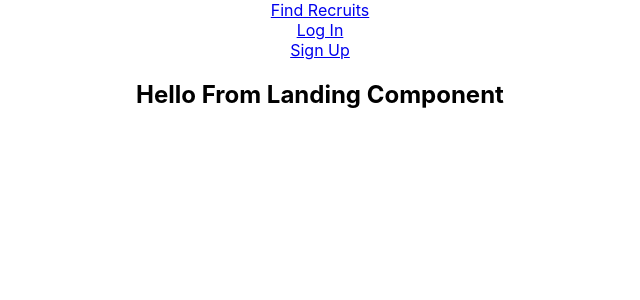
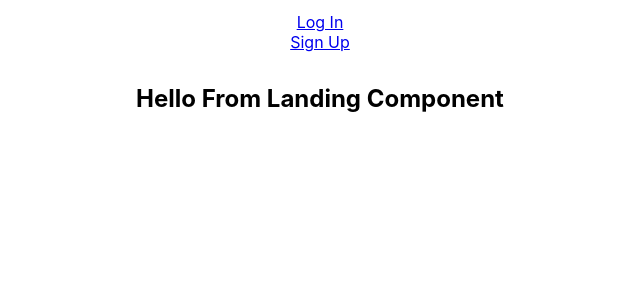
Before and after one commit to mj305/Wynrace, a React (Create React App) app: page / in a window 1280 px wide. Shown: the top 300 px of the page, without its empty margins (320-960 px from the left). Built offline with nearby package versions, Linux system fonts and the light colour scheme.

Commit message:
navbar links

```diff
--- a/src/Components/NavBarFolder/NavBar.css
+++ b/src/Components/NavBarFolder/NavBar.css
@@ -0,0 +1,10 @@
+.navbar {
+
+    padding: 12px 12px 12px 12px;
+}
+
+.btn:link
+.btn:visited{
+    color: black;
+    text-decoration: none;
+}
--- a/src/Components/NavBarFolder/NavBar.js
+++ b/src/Components/NavBarFolder/NavBar.js
@@ -1,12 +1,14 @@
 import React from 'react';
+import './NavBar.css';
 
 const NavBar = () => {
 
   return (
     <>
-        <nav><a id="find-recruits" className="btn" href="find recruits">Find Recruits</a></nav>
+      <div className="navbar">
         <nav><a id="log-in" className="btn" href="log in">Log In</a></nav>
-        <nav><a href="sign up">Sign Up</a></nav>
+        <nav><a id="sign-up" className="btn" href="sign up">Sign Up</a></nav>
+      </div>
     </>
   )
 }
```
